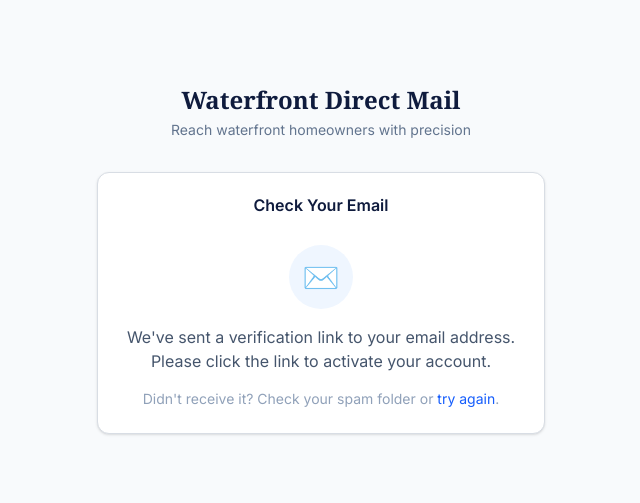
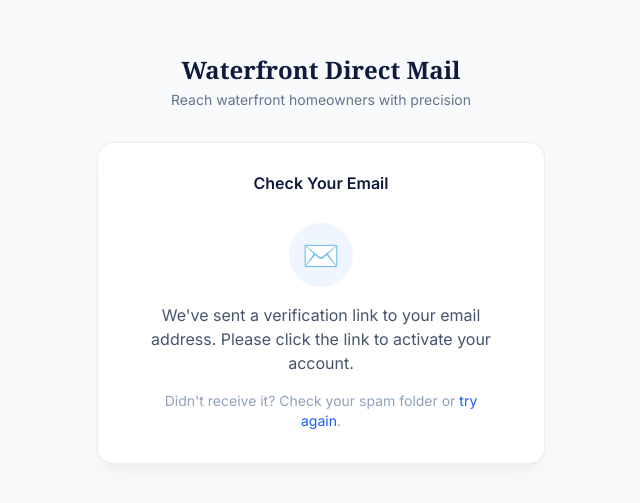
Before and after one commit to waterfrontdirectmail-svg/waterfront, a Next.js app: page /verify in a window 1280 px wide. Shown: the part 141-644 px from the top of the page, without its empty margins (319-959 px from the left). Built offline with nearby package versions, Linux system fonts and the light colour scheme.

Commit message:
Premium auth form: refined inputs, spacing, labels, floating card, button elevation

```diff
--- a/app/(auth)/forgot-password/page.tsx
+++ b/app/(auth)/forgot-password/page.tsx
@@ -52,7 +52,7 @@ export default function ForgotPasswordPage() {
 
   if (sent) {
     return (
-      <Card>
+      <Card className="auth-form">
         <CardHeader>
           <CardTitle className="text-center" style={{ color: "#0f1b3d" }}>
             Check Your Email
@@ -71,7 +71,7 @@ export default function ForgotPasswordPage() {
   }
 
   return (
-    <Card>
+    <Card className="auth-form">
       <CardHeader>
         <CardTitle className="text-center" style={{ color: "#0f1b3d" }}>
           Reset Password
--- a/app/(auth)/login/page.tsx
+++ b/app/(auth)/login/page.tsx
@@ -55,7 +55,7 @@ export default function LoginPage() {
   }
 
   return (
-    <Card>
+    <Card className="auth-form">
       <CardHeader>
         <CardTitle className="text-center" style={{ color: "#0f1b3d" }}>
           Sign In
--- a/app/(auth)/reset-password/page.tsx
+++ b/app/(auth)/reset-password/page.tsx
@@ -53,7 +53,7 @@ export default function ResetPasswordPage() {
   }
 
   return (
-    <Card>
+    <Card className="auth-form">
       <CardHeader>
         <CardTitle className="text-center" style={{ color: "#0f1b3d" }}>
           Set New Password
--- a/app/(auth)/signup/page.tsx
+++ b/app/(auth)/signup/page.tsx
@@ -63,7 +63,7 @@ export default function SignupPage() {
   }
 
   return (
-    <Card>
+    <Card className="auth-form">
       <CardHeader>
         <CardTitle className="text-center" style={{ color: "#0f1b3d" }}>
           Create Account
--- a/app/globals.css
+++ b/app/globals.css
@@ -199,6 +199,62 @@ a.cta-secondary:hover {
   transform: translateY(-1px);
 }
 
+/* Premium Auth Form Styles */
+/* Card container - floating elegant feel */
+[data-slot="card"] {
+  padding: 2rem 1.75rem;
+  border-radius: 16px;
+  box-shadow: 0 10px 25px -5px rgba(0, 0, 0, 0.05), 0 8px 10px -6px rgba(0, 0, 0, 0.03);
+  border-color: hsl(var(--border) / 0.5);
+}
+
+/* Form group spacing */
+.auth-form .space-y-4 > * + * {
+  margin-top: 1.5rem !important;
+}
+
+/* Input field refinements */
+.auth-form [data-slot="input"] {
+  padding: 14px 16px;
+  height: auto;
+  border-radius: 10px;
+  border: 1.5px solid hsl(var(--border));
+  font-size: 0.9375rem;
+  transition: border-color 0.2s ease, box-shadow 0.2s ease;
+}
+.auth-form [data-slot="input"]:focus {
+  border: 2px solid hsl(var(--primary));
+  box-shadow: 0 0 0 3px hsl(var(--primary) / 0.08);
+}
+.auth-form [data-slot="input"]::placeholder {
+  font-size: 0.875rem;
+  color: hsl(var(--muted-foreground) / 0.6);
+}
+
+/* Label refinements */
+.auth-form [data-slot="label"] {
+  font-size: 0.8125rem;
+  font-weight: 600;
+  letter-spacing: 0.01em;
+  color: hsl(var(--charcoal));
+}
+
+/* Submit button - premium match */
+.auth-form button[type="submit"] {
+  padding: 16px 24px;
+  font-size: 0.9375rem;
+  font-weight: 600;
+  letter-spacing: 0.02em;
+  border-radius: 10px;
+  box-shadow: 0 4px 6px -1px rgba(0, 0, 0, 0.1), 0 2px 4px -2px rgba(0, 0, 0, 0.05);
+  height: auto;
+  transition: all 0.2s ease;
+}
+.auth-form button[type="submit"]:hover:not(:disabled) {
+  box-shadow: 0 6px 12px -2px rgba(0, 0, 0, 0.15);
+  transform: translateY(-1px);
+}
+
 html {
   scroll-behavior: smooth;
 }
```
